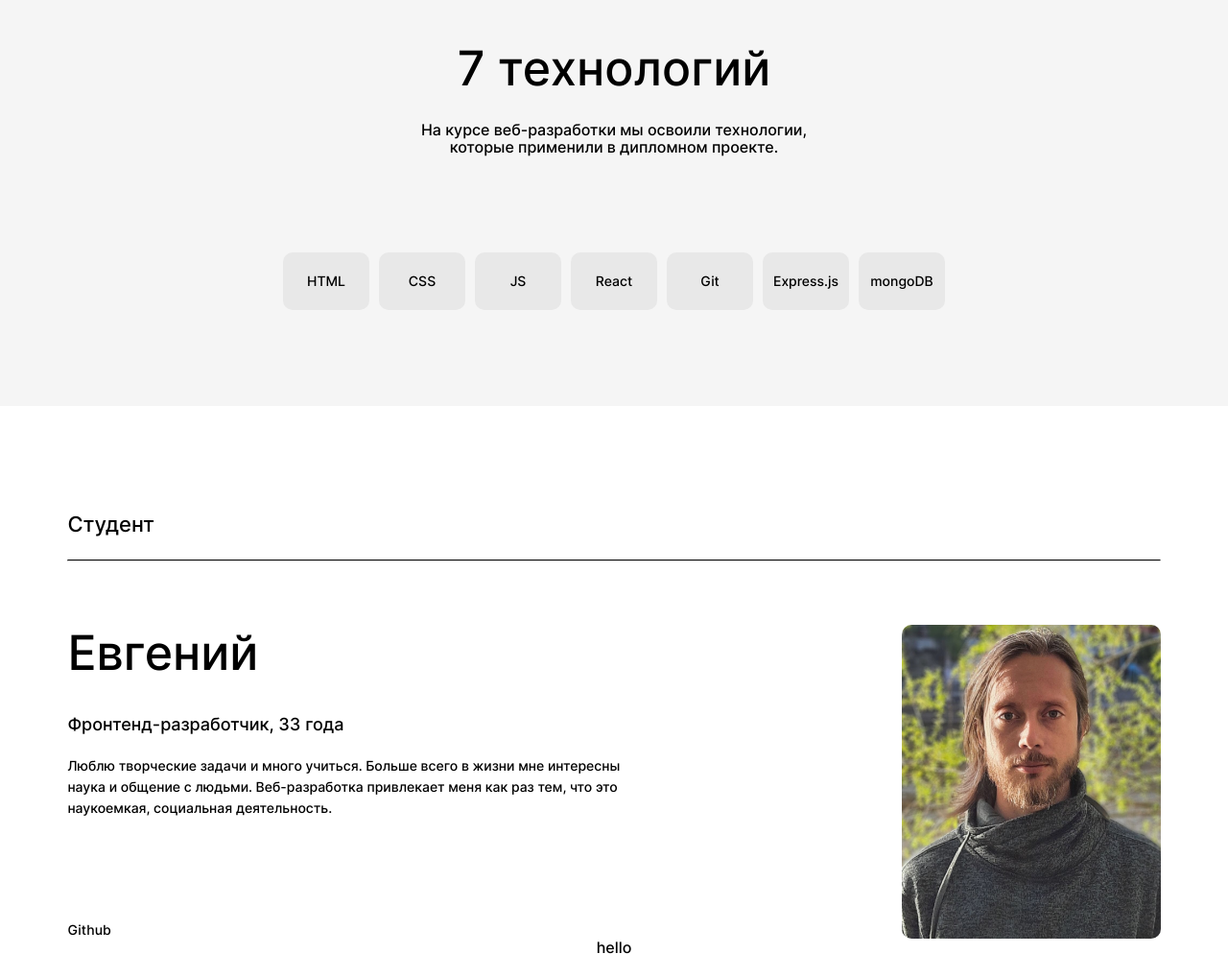
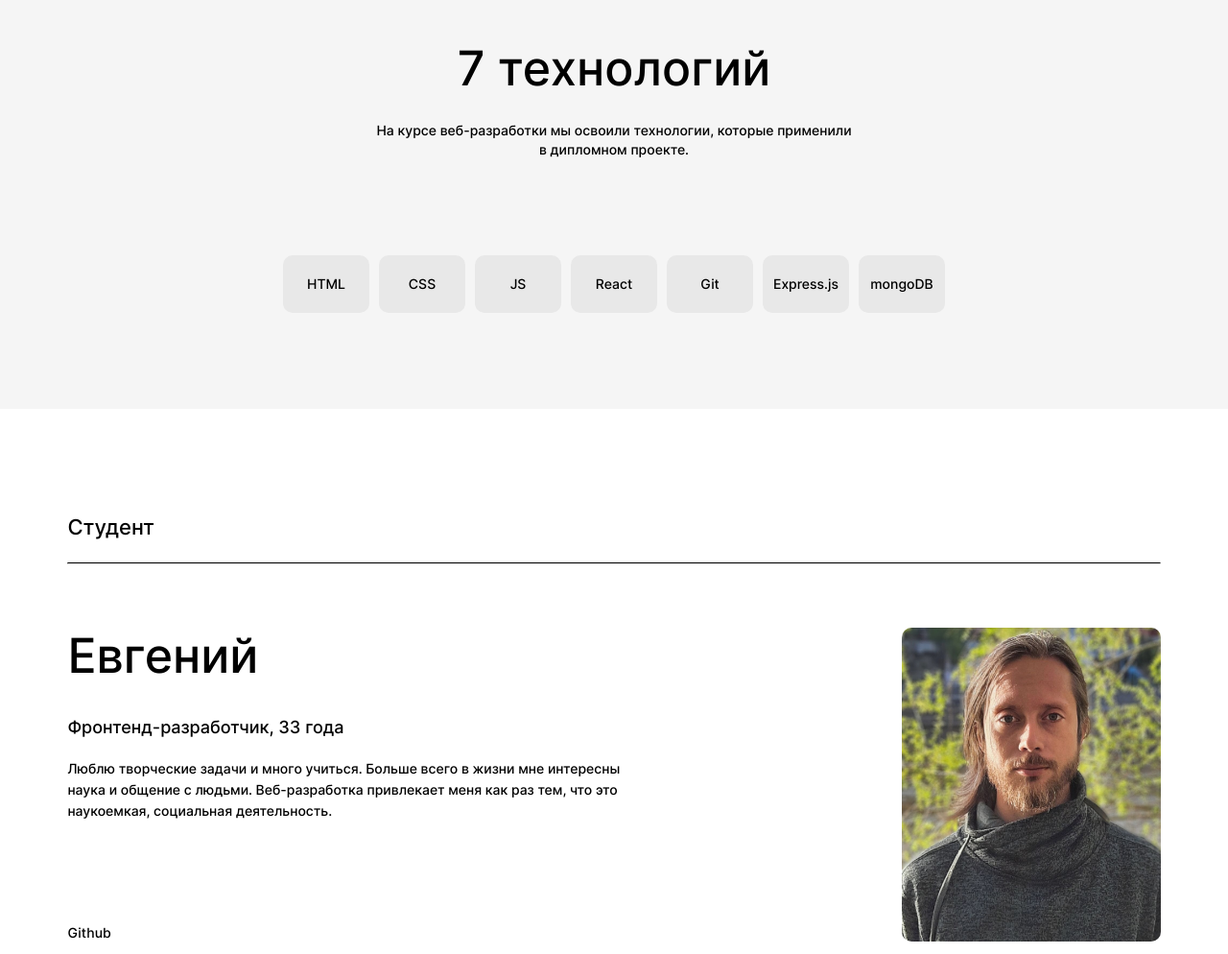
Before and after one commit to eugenvetrov/movies-explorer-frontend, a React app: page / in a window 1280 px wide. Shown: the part 1460-2454 px from the top of the page at 96% size. Built offline with nearby package versions, Linux system fonts and the light colour scheme.

Commit message:
make little changes of width

```diff
--- a/src/components/AboutProject/AboutProject.css
+++ b/src/components/AboutProject/AboutProject.css
@@ -4,6 +4,7 @@
   flex-wrap: wrap;
   justify-content: space-between;
   width: 89%;
+  max-width: 1140px;
   margin: 110px 0 0;
 }
 
--- a/src/components/App/App.js
+++ b/src/components/App/App.js
@@ -26,7 +26,6 @@ function App() {
             }
           />
         </Routes>
-      hello
     </div>
   );
 }
--- a/src/components/Technology/Technology.css
+++ b/src/components/Technology/Technology.css
@@ -2,18 +2,23 @@
     display: flex;
     flex-wrap: wrap;
     width: 100%;
+    max-width: 1280px;
     justify-content: center;
     margin: 100px 0 0 0;
     background-color: #f5f5f5;
 }
 
 .technology__title {
+    display: flex;
     width: 89%;
+    max-width: 1140px;
     margin: 100px 0 0 0;
 }
 
 .technology__line {
+    display: flex;
     width: 89%;
+
 }
 
 .technology__heading {
@@ -27,7 +32,12 @@
 }
 
 .technology__description-paragraph {
-    max-width: 460px;
+    display: flex;
+    width: 89%;
+    max-width: 500px;
+    font-size: 14px;
+    line-height: 20px;
+    font-weight: 400;
     justify-content: center;
     text-align: center;
 }
```
